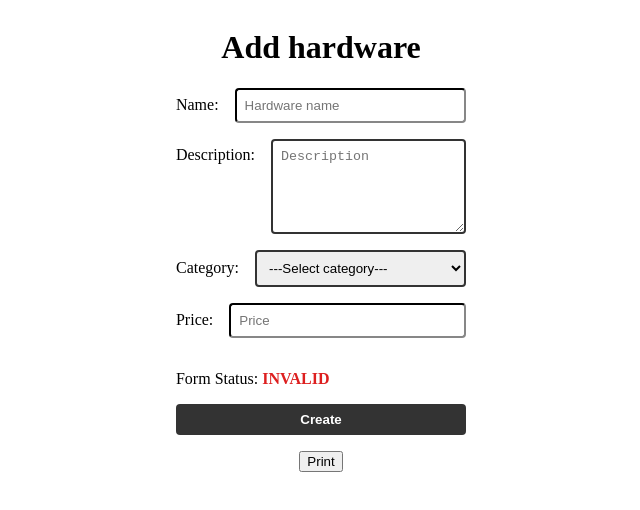
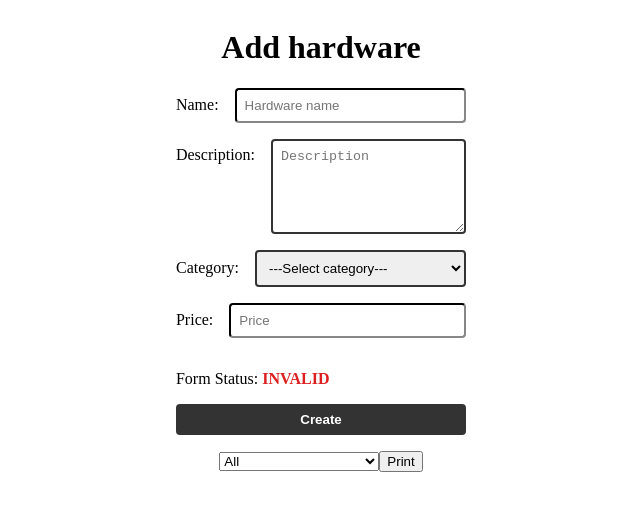
Before and after one commit to Haivex/mdboostrap-recruitment-app, an Angular app: page / in a window 1280 px wide. Shown: the top 510 px of the page, without its empty margins (319-959 px from the left). Built offline with nearby package versions, Linux system fonts and the light colour scheme.

Commit message:
feat: category filter

```diff
--- a/src/app/hardware-list.service.ts
+++ b/src/app/hardware-list.service.ts
@@ -20,7 +20,10 @@ export class HardwareListService {
     }
   }
 
-  get() {
+  get(category?: string) {
+    if(category) {
+      return this.hardwareList.filter(el => el.category == category);
+    }
     return this.hardwareList;
   }
 
--- a/src/app/hardware-list/hardware-list.component.html
+++ b/src/app/hardware-list/hardware-list.component.html
@@ -1,4 +1,11 @@
 <div>
+  <select [formControl]="category" (ngModelChange)="changeCategory(category.value)">
+    <option value="all">All</option>
+    <option value="podzespoły komputera">Podzespoły komputera</option>
+    <option value="urządzenia peryferyjne">Urządzenia peryferyjne</option>
+    <option value="oprogramowanie">Oprogramowanie</option>
+    <option value="inne">Inne</option>
+  </select>
   <table
     *ngIf="hardwareList && hardwareList.length > 0"
     aria-label="Hardware list"
--- a/src/app/hardware-list/hardware-list.component.ts
+++ b/src/app/hardware-list/hardware-list.component.ts
@@ -1,6 +1,7 @@
 import { registerLocaleData } from '@angular/common';
 import localePl from '@angular/common/locales/pl';
 import { Component, ElementRef, OnInit, ViewChild } from '@angular/core';
+import { FormControl } from '@angular/forms';
 import { HardwareListService, HardwareRecord } from '../hardware-list.service';
 registerLocaleData(localePl, 'pl');
 
@@ -11,6 +12,7 @@ registerLocaleData(localePl, 'pl');
 })
 export class HardwareListComponent implements OnInit {
   hardwareList: HardwareRecord[] = [];
+  category = new FormControl('all');
   service: HardwareListService;
   @ViewChild('hardwareTable') hardwareTable:
     | ElementRef<HTMLTableElement>
@@ -35,6 +37,14 @@ export class HardwareListComponent implements OnInit {
     return this.hardwareList.length;
   }
 
+  changeCategory(category?: string) {
+    if (category == 'all') {
+      this.hardwareList = this.service.get();
+      return
+    }
+    this.hardwareList = this.service.get(category);
+  }
+
   printTable() {
     if (this.hardwareTable?.nativeElement) {
       const tableElement = this.hardwareTable.nativeElement;
```
